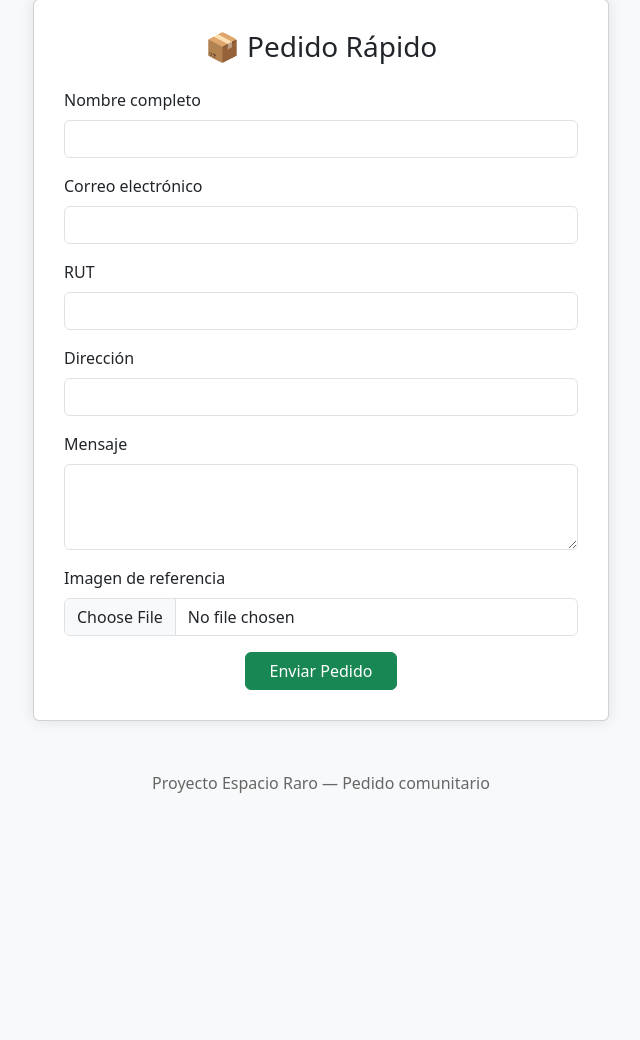
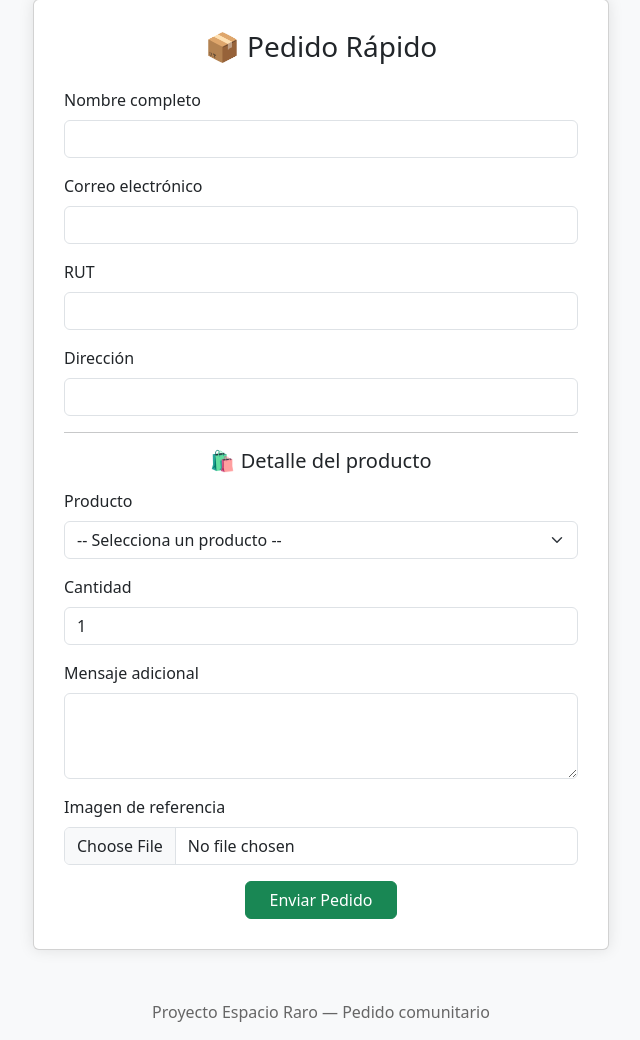
Before and after one commit to bones-2828/espacio-raro2, a Django app: page /quickorder/ in a window 1280 px wide. Shown: the part 51-1091 px from the top of the page, without its empty margins (319-959 px from the left). Before the commit the page ends 844 px from the top, so only its background shows below. Run offline with Django 5.2, Linux system fonts and the light colour scheme; data comes from the database, SQL or seed files in the repository; data that the repository does not hold is empty.

Commit message:
Add files via upload

```diff
--- a/espacioraro/urls.py
+++ b/espacioraro/urls.py
@@ -9,7 +9,7 @@ urlpatterns = [
     # Sitio general
     path('', views.homepage, name="homepage"),
     path('quickorder/', views.order, name="quickorder"),
-    path('quickorder_success/', views.pedido_exitoso, name="quickorder_success"),
+    path('quickorder_success/', views.pedido_exitoso, name="pedido_exitoso"),
 
     # Autenticación
     path('login/', views.login_view, name="login_view"),
--- a/main/models.py
+++ b/main/models.py
@@ -68,7 +68,7 @@ class Pedidos(models.Model):
             subject,
             message,
             settings.DEFAULT_FROM_EMAIL,
-            ["tucorreo@ejemplo.com"],  # 👈 cámbialo por tu correo real
+            ["jtorresllr@gmail.com"],  # 👈 cámbialo por tu correo real
             fail_silently=False,
         )
 
--- a/main/views.py
+++ b/main/views.py
@@ -234,7 +234,7 @@ def pedidos_create(request):
 @user_passes_test(is_admin)
 def pedidos_detail(request, pk):
     pedido = get_object_or_404(Pedidos, pk=pk)
-    detalles = pedido.detalles_pedidos_set.all()
+    detalles = pedido.detalles.all()
     return render(request, 'pedidos/pedidos_detail.html', {'pedido': pedido, 'detalles': detalles})
 
 
@@ -371,76 +371,61 @@ def guardar_detalle_pedido(request):
 
 
 def order(request):
-    """Vista de pedido rápido (sin cuenta, cliente comunitario)"""
-    # Crear o recuperar el cliente comunitario
-    cliente_comunitario, _ = Clientes.objects.get_or_create(
-        email="cliente.comunitario@espacioraro.com",
-        defaults={
-            "nombre": "Cliente",
-            "apellido": "Comunitario",
-            "telefono": "000000000",
-            "direccion": "Sin dirección",
-            "rut": "0-0",
-        },
-    )
+    productos = Producto.objects.all()
 
-    if request.method == "POST":
-        nombre_completo = request.POST.get("nombre_completo")
-        email = request.POST.get("email")
-        rut = request.POST.get("rut")
-        direccion = request.POST.get("direccion")
-        mensaje = request.POST.get("mensaje")
-        imagen = request.FILES.get("imagen")
+    if request.method == 'POST':
+        nombre = request.POST.get('nombre_completo')
+        email_cliente = request.POST.get('email')
+        rut = request.POST.get('rut')
+        direccion = request.POST.get('direccion')
+        producto_id = request.POST.get('producto')
+        cantidad = request.POST.get('cantidad')
+        mensaje = request.POST.get('mensaje')
+        imagen = request.FILES.get('imagen')
 
-        if not all([nombre_completo, email, rut, direccion]):
-            messages.error(request, "Por favor completa todos los campos obligatorios.")
-            return redirect("quickorder")
+        # Buscar el producto seleccionado
+        producto = Producto.objects.get(id_producto=producto_id)
 
-        # Crear el pedido con estado automático
-        pedido = Pedidos.objects.create(
-            cliente=cliente_comunitario,
-            estado="Pendiente",  # 👈 asigna el estado automáticamente
-            fecha_inicio=timezone.now(),
-            mensaje=mensaje or "",
-            precio_total=0
+        # Crear el cuerpo del correo
+        contenido = f"""
+        📦 NUEVO PEDIDO RECIBIDO
+
+        👤 Nombre: {nombre}
+        📧 Correo: {email_cliente}
+        🪪 RUT: {rut}
+        🏠 Dirección: {direccion}
+
+        🛍️ Producto: {producto.nombre} ({producto.tipo_producto})
+        💰 Precio unitario: ${producto.precio_unitario}
+        🔢 Cantidad: {cantidad}
+        💵 Total: ${producto.precio_unitario * int(cantidad)}
+
+        📝 Mensaje adicional:
+        {mensaje if mensaje else '— Sin mensaje —'}
+        """
+
+        # Crear y configurar el correo
+        email = EmailMessage(
+            subject='Nuevo Pedido — Espacio Raro',
+            body=contenido,
+            from_email='tuservidor@gmail.com',  # cambia por tu correo del servidor
+            to=['jtorresllr@gmail.com'],  # destinatario final
         )
 
-        # Preparar el correo con la información del pedido
-        subject = f"Nuevo pedido #{pedido.id_pedido} recibido"
-        body = (
-            f"Se ha recibido un nuevo pedido comunitario.\n\n"
-            f"Nombre completo: {nombre_completo}\n"
-            f"Email: {email}\n"
-            f"RUT: {rut}\n"
-            f"Dirección: {direccion}\n"
-            f"Mensaje: {mensaje or '(sin mensaje)'}\n"
-            f"Estado: Pendiente\n"
-            f"Fecha del pedido: {pedido.fecha_inicio.strftime('%d/%m/%Y %H:%M')}\n\n"
-            f"ID Interno del Pedido: {pedido.id_pedido}"
-        )
+        # Adjuntar imagen si el usuario la sube
+        if imagen:
+            email.attach(imagen.name, imagen.read(), imagen.content_type)
 
-        email_msg = EmailMessage(
-            subject,
-            body,
-            settings.DEFAULT_FROM_EMAIL,
-            ["jtorresllr@gmail.com"],  # 👈 cambia este correo al tuyo
-        )
+        # Enviar correo
+        try:
+            email.send()
+            messages.success(request, '✅ Tu pedido fue enviado correctamente.')
+        except Exception as e:
+            messages.error(request, f'❌ Error al enviar el correo: {e}')
 
-        # Adjuntar imagen si existe
-        if imagen:
-            img_data = BytesIO(imagen.read())
-            email_msg.attach(imagen.name, img_data.getvalue(), imagen.content_type)
+        return redirect('pedido_exitoso')
 
-        # Intentar enviar el correo
-        try:
-            email_msg.send(fail_silently=False)
-            messages.success(request, "Tu pedido ha sido enviado correctamente. Recibirás confirmación pronto.")
-        except Exception as e:
-            messages.error(request, f"Ocurrió un error al enviar el correo: {e}")
-
-        return redirect("quickorder_success")
-
-    return render(request, "quickorder.html")
+    return render(request, 'quickorder.html', {'productos': productos})
 
 
 def pedido_exitoso(request):
@@ -507,7 +492,8 @@ def user_perfil_edit(request):
 def user_quickorder(request):
     """
     Permite a un cliente logueado realizar un pedido rápido con su cuenta.
-    Envía los datos ingresados por correo y registra el pedido en la base de datos.
+    Muestra los datos del cliente, permite seleccionar producto y cantidad,
+    y envía un correo con la información del pedido, además de registrarlo en la BD.
     """
     try:
         cliente = Clientes.objects.get(email=request.user.email)
@@ -515,50 +501,89 @@ def user_quickorder(request):
         messages.error(request, "No se encontró tu perfil de cliente. Contacta al administrador.")
         return redirect('user_dashboard')
 
+    productos = Producto.objects.all()
+
     if request.method == "POST":
+        producto_id = request.POST.get("producto")
+        cantidad = int(request.POST.get("cantidad", 1))
         mensaje = request.POST.get("mensaje")
         imagen = request.FILES.get("imagen")
 
-        # Crear el pedido en la base de datos
+        # Obtener producto
+        try:
+            producto = Producto.objects.get(id_producto=producto_id)
+        except Producto.DoesNotExist:
+            messages.error(request, "El producto seleccionado no existe.")
+            return redirect("user_quickorder")
+
+        # Calcular total
+        total = Decimal(producto.precio_unitario) * cantidad
+
+        # Crear el pedido
         pedido = Pedidos.objects.create(
             cliente=cliente,
             fecha_inicio=timezone.now(),
             estado="Pendiente",
-            precio_total=0  # ✅ corregido
+            precio_total=total
         )
 
-        # Construir el cuerpo del correo
-        subject = f"Nuevo pedido rápido de {cliente.nombre} ({cliente.email})"
-        body = (
-            f"📦 NUEVO PEDIDO RÁPIDO\n\n"
-            f"Cliente: {cliente.nombre}\n"
-            f"RUT: {cliente.rut}\n"
-            f"Dirección: {cliente.direccion}\n"
-            f"Correo: {cliente.email}\n\n"
-            f"Mensaje del pedido:\n{mensaje or 'Sin mensaje.'}\n\n"
-            f"ID del pedido: {pedido.id_pedido}\n"
-            f"Fecha: {pedido.fecha_inicio.strftime('%d/%m/%Y %H:%M:%S')}"
+        # Crear el detalle del pedido
+        Detalles_pedidos.objects.create(
+            pedido=pedido,
+            producto=producto,
+            cantidad=cantidad,
+            subtotal=total,
+            email_usuario=cliente.email
         )
 
+        # Construir el contenido del correo
+        subject = f"Nuevo pedido rápido de {cliente.nombre}"
+        body = f"""
+        📦 NUEVO PEDIDO RÁPIDO
+
+        👤 Cliente: {cliente.nombre}
+        📧 Correo: {cliente.email}
+        🪪 RUT: {cliente.rut or 'No registrado'}
+        🏠 Dirección: {cliente.direccion or 'No registrada'}
+
+        🛍️ Producto: {producto.nombre} ({producto.tipo_producto})
+        💰 Precio unitario: ${producto.precio_unitario}
+        🔢 Cantidad: {cantidad}
+        💵 Total: ${total}
+
+        📝 Mensaje adicional:
+        {mensaje or '— Sin mensaje —'}
+
+        🕓 Fecha del pedido: {pedido.fecha_inicio.strftime('%d/%m/%Y %H:%M:%S')}
+        """
+
+        # Configurar el correo
         email = EmailMessage(
-            subject,
-            body,
+            subject=subject,
+            body=body,
             from_email=settings.DEFAULT_FROM_EMAIL,
-            to=[settings.DEFAULT_FROM_EMAIL],
+            to=["jtorresllr@gmail.com"],  # destino del correo
         )
 
+        # Adjuntar imagen si existe
         if imagen:
             email.attach(imagen.name, imagen.read(), imagen.content_type)
 
+        # Enviar el correo
         try:
             email.send()
             messages.success(request, "✅ Tu pedido fue enviado correctamente.")
         except Exception as e:
-            messages.warning(request, f"⚠️ Pedido registrado, pero ocurrió un error al enviar el correo: {e}")
+            messages.warning(request, f"⚠️ El pedido se guardó, pero no se pudo enviar el correo: {e}")
 
-        return redirect('user_dashboard')
+        return redirect("pedido_exitoso")
 
-    return render(request, "user_quickorder.html", {"cliente": cliente})
+    # Mostrar formulario
+    return render(request, "user_quickorder.html", {
+        "cliente": cliente,
+        "productos": productos
+    })
+
 
 
 @login_required
--- a/templates/quickorder.html
+++ b/templates/quickorder.html
@@ -21,6 +21,8 @@
 
     <form method="post" enctype="multipart/form-data">
       {% csrf_token %}
+
+      <!-- Datos del cliente -->
       <div class="mb-3">
         <label class="form-label">Nombre completo</label>
         <input type="text" name="nombre_completo" class="form-control" required>
@@ -41,8 +43,29 @@
         <input type="text" name="direccion" class="form-control" required>
       </div>
 
+      <!-- Producto -->
+      <hr>
+      <h5 class="text-center mb-3">🛍️ Detalle del producto</h5>
+
       <div class="mb-3">
-        <label class="form-label">Mensaje</label>
+        <label class="form-label">Producto</label>
+        <select name="producto" class="form-select" required>
+          <option value="">-- Selecciona un producto --</option>
+          {% for p in productos %}
+            <option value="{{ p.id_producto }}">
+              {{ p.nombre }} — {{ p.tipo_producto }} ({{ p.color|default:"sin color" }} / {{ p.talla|default:"sin talla" }}) — ${{ p.precio_unitario }}
+            </option>
+          {% endfor %}
+        </select>
+      </div>
+
+      <div class="mb-3">
+        <label class="form-label">Cantidad</label>
+        <input type="number" name="cantidad" class="form-control" min="1" value="1" required>
+      </div>
+
+      <div class="mb-3">
+        <label class="form-label">Mensaje adicional</label>
         <textarea name="mensaje" class="form-control" rows="3"></textarea>
       </div>
 
--- a/templates/quickorder_success.html
+++ b/templates/quickorder_success.html
@@ -3,6 +3,7 @@
 <div class="container mt-5 text-center">
     <h2 class="text-success">¡Pedido realizado con éxito!</h2>
     <p>Gracias por tu compra. Hemos recibido tu pedido y te contactaremos pronto.</p>
+    <a href="{% url 'homepage' %}" class="btn btn-primary mt-3">Regresar al menu principal</a>
     <a href="{% url 'quickorder' %}" class="btn btn-primary mt-3">Hacer otro pedido</a>
 </div>
 {% endblock %}
```
Also changed, not shown: templates/user_quickorder.html (+25 -1 lines), imagenes_pedidos/edgar.png (added), imagenes_pedidos/images_oLQi0iF.jpg (added), imagenes_pedidos/images_yREmz0t.jpg (added).
